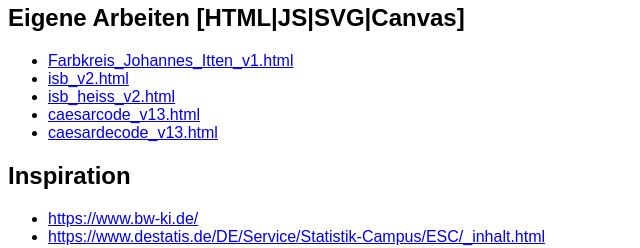
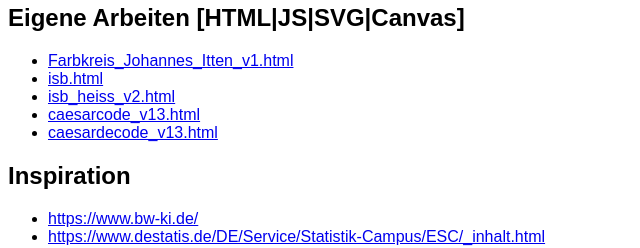
Before and after one commit to Carsten-Vogel/Carsten-Vogel.github.io, a plain HTML site: page index.html in a window 1280 px wide. Shown: the part 502-750 px from the top of the page, 0-640 px from the left. Drawn offline with Linux system fonts and the light colour scheme.

Commit message:
Update index.html

```diff
--- a/index.html
+++ b/index.html
@@ -11,7 +11,7 @@
   <h2>Eigene Arbeiten [HTML|JS|SVG|Canvas]</h2>
   <ul>
    <li><a href="Farbkreis_Johannes_Itten_v1.html" title="Farbkreis_Johannes_Itten_v1.html" alt="Farbkreis_Johannes_Itten_v1.html">Farbkreis_Johannes_Itten_v1.html</a></li>
-   <li><a href="isb_v2.html" title="Flaggen nach dem Internationalen Signalbuch" alt="Flaggen nach dem Internationalen Signalbuch">isb_v2.html</a></li>
+   <li><a href="isb.html" title="Flaggen nach dem Internationalen Signalbuch" alt="Flaggen nach dem Internationalen Signalbuch">isb.html</a></li>
    <li><a href="isb_heiss_v2.html" title="Flaggenheiß nach dem Internationalen Signalbuch" alt="Flaggenheiß nach dem Internationalen Signalbuch">isb_heiss_v2.html</a></li>
    <li><a href="caesarcode_v13.html" title="Encoding Caesarcode" alt="Encoding Caesarcode">caesarcode_v13.html</a></li>
    <li><a href="caesardecode_v13.html" title="Decoding Caesarcode" alt="Decoding Caesarcode">caesardecode_v13.html</a></li>
```
